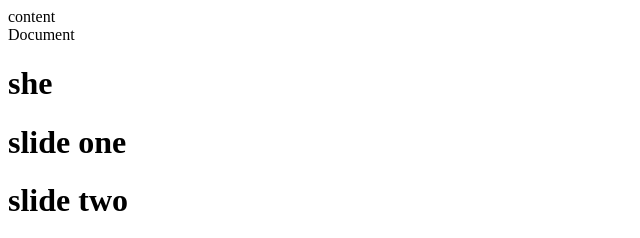
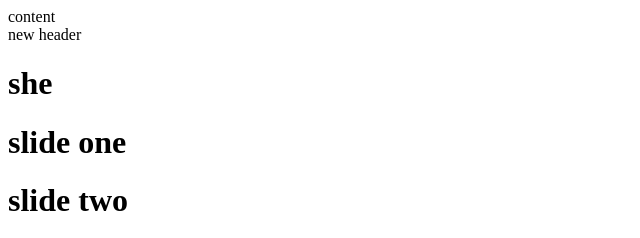
Before and after one commit to shervinnj/git-project-one, a plain HTML site: page index.html in a window 1280 px wide. Shown: the top 238 px of the page, 0-640 px from the left. Drawn offline with Linux system fonts and the light colour scheme.

Commit message:
some change in master

```diff
--- a/index.html
+++ b/index.html
@@ -11,7 +11,7 @@
 <body>
 
 <div class="banner">content</div>
-    <header>Document</header>
+    <header>new header</header>
     <h1>she</h1>
     <div class="slider">
         <h1>slide one</h1>
```
